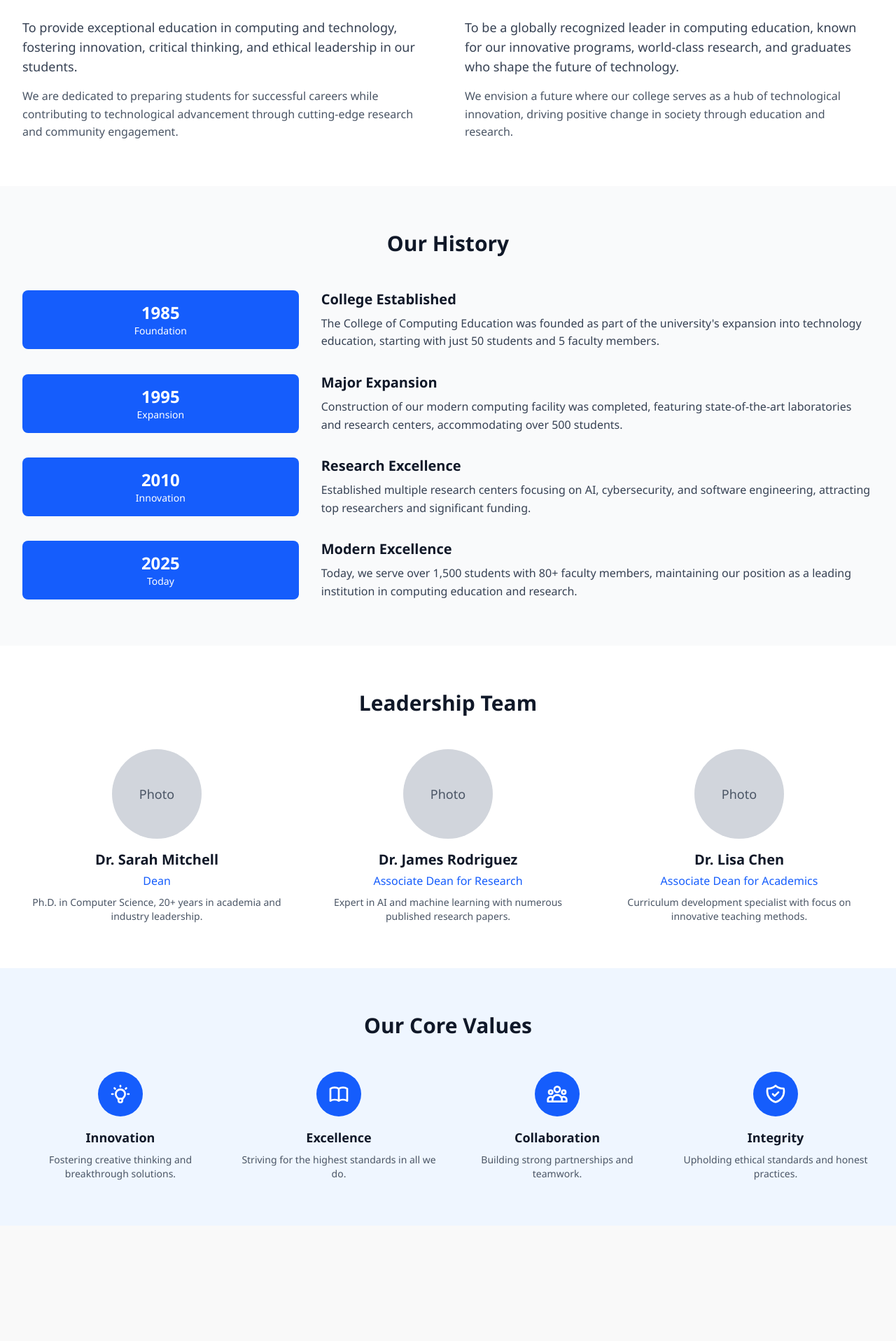
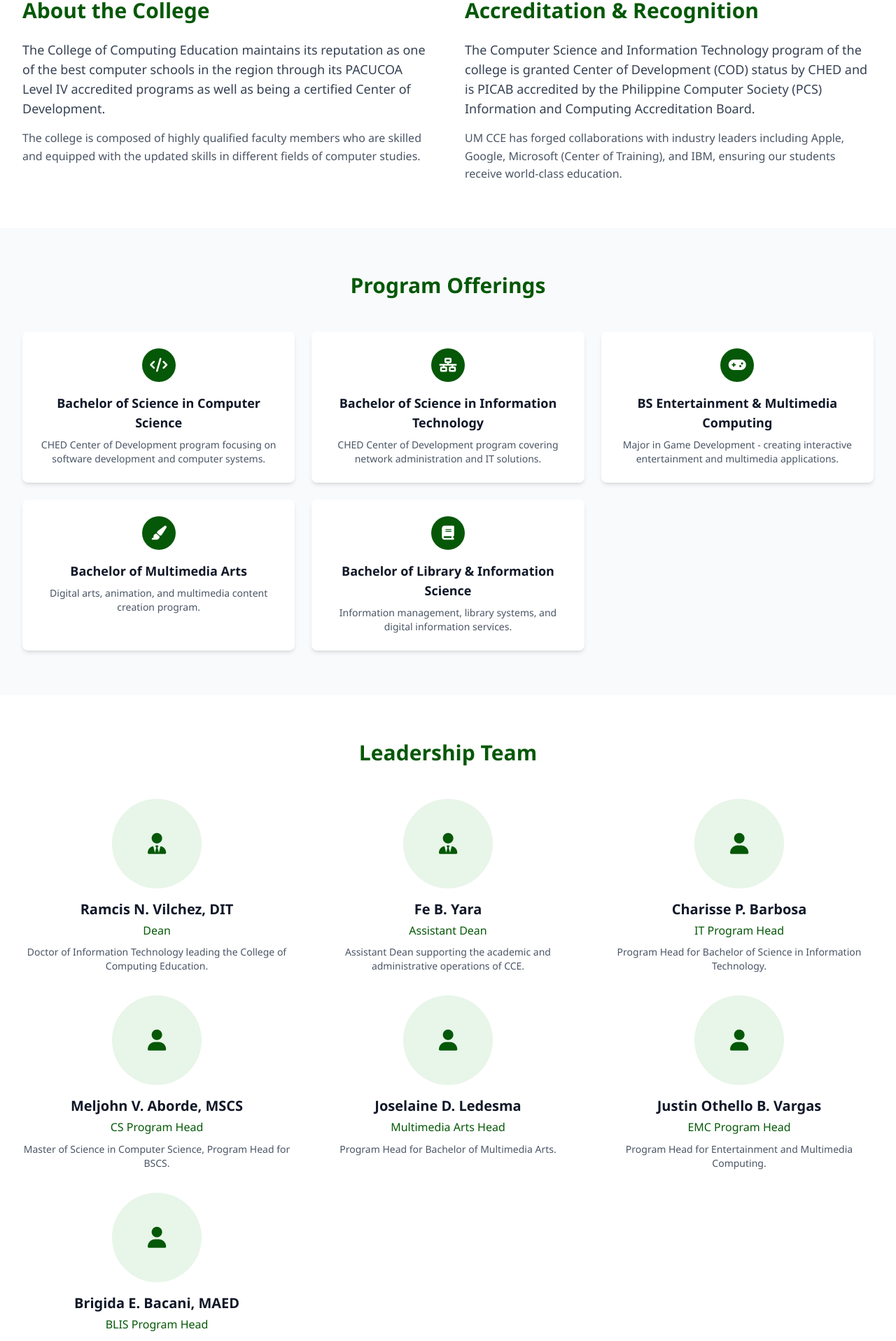
Before and after one commit to chicocaine/groupangelo_labexam, a React (Vite) app in the folder frontend/: page /about in a window 1280 px wide. Shown: the part 420-2337 px from the top of the page at 70% size. Before the commit the page ends 2172 px from the top, so only its background shows below. Built offline with nearby package versions, Linux system fonts and the light colour scheme; no server answers.

Commit message:
about page

```diff
--- a/frontend/src/pages/About.tsx
+++ b/frontend/src/pages/About.tsx
@@ -4,12 +4,12 @@ export const About: React.FC = () => {
   return (
     <div className="min-h-screen bg-white">
       {/* Header */}
-      <div className="bg-blue-900 text-white py-16">
-        <div className="max-w-7xl mx-auto px-4 sm:px-6 lg:px-8">
-          <h1 className="text-4xl md:text-5xl font-bold mb-6">About Our College</h1>
-          <p className="text-xl text-blue-100 max-w-3xl">
-            Leading the way in computing education since 1985, we're committed to developing
-            the next generation of technology leaders and innovators.
+      <div className="py-20 px-4 sm:px-6 lg:px-8" style={{background: 'linear-gradient(135deg, var(--primary-green) 0%, var(--dark-green) 100%)'}}>
+        <div className="max-w-7xl mx-auto text-center">
+          <h1 className="text-4xl md:text-5xl font-bold mb-6 text-white slide-down">About UM College of Computing Education</h1>
+          <p className="text-xl text-green-100 max-w-4xl mx-auto slide-down">
+            One of the best computer schools in the region with PACUCOA Level IV accredited programs
+            and certified Center of Development status by CHED at the University of Mindanao.
           </p>
         </div>
       </div>
@@ -18,101 +18,79 @@ export const About: React.FC = () => {
       <div className="py-16">
         <div className="max-w-7xl mx-auto px-4 sm:px-6 lg:px-8">
           <div className="grid md:grid-cols-2 gap-12">
-            <div>
-              <h2 className="text-3xl font-bold text-gray-900 mb-6">Our Mission</h2>
+            <div className="slide-down">
+              <h2 className="text-3xl font-bold mb-6" style={{color: 'var(--primary-green)'}}>About the College</h2>
               <p className="text-lg text-gray-700 mb-4">
-                To provide exceptional education in computing and technology, fostering innovation,
-                critical thinking, and ethical leadership in our students.
+                The College of Computing Education maintains its reputation as one of the best
+                computer schools in the region through its PACUCOA Level IV accredited programs
+                as well as being a certified Center of Development.
               </p>
               <p className="text-gray-600">
-                We are dedicated to preparing students for successful careers while contributing
-                to technological advancement through cutting-edge research and community engagement.
+                The college is composed of highly qualified faculty members who are skilled and
+                equipped with the updated skills in different fields of computer studies.
               </p>
             </div>
 
-            <div>
-              <h2 className="text-3xl font-bold text-gray-900 mb-6">Our Vision</h2>
+            <div className="slide-down">
+              <h2 className="text-3xl font-bold mb-6" style={{color: 'var(--primary-green)'}}>Accreditation & Recognition</h2>
               <p className="text-lg text-gray-700 mb-4">
-                To be a globally recognized leader in computing education, known for our innovative
-                programs, world-class research, and graduates who shape the future of technology.
+                The Computer Science and Information Technology program of the college is granted
+                Center of Development (COD) status by CHED and is PICAB accredited by the Philippine
+                Computer Society (PCS) Information and Computing Accreditation Board.
               </p>
               <p className="text-gray-600">
-                We envision a future where our college serves as a hub of technological innovation,
-                driving positive change in society through education and research.
+                UM CCE has forged collaborations with industry leaders including Apple, Google,
+                Microsoft (Center of Training), and IBM, ensuring our students receive world-class education.
               </p>
             </div>
           </div>
         </div>
       </div>
 
-      {/* History */}
+      {/* Program Offerings */}
       <div className="py-16 bg-gray-50">
         <div className="max-w-7xl mx-auto px-4 sm:px-6 lg:px-8">
-          <h2 className="text-3xl font-bold text-gray-900 mb-12 text-center">Our History</h2>
+          <h2 className="text-3xl font-bold mb-12 text-center slide-down" style={{color: 'var(--primary-green)'}}>Program Offerings</h2>
 
-          <div className="space-y-8">
-            <div className="flex flex-col md:flex-row gap-8 items-center">
-              <div className="md:w-1/3">
-                <div className="bg-blue-600 text-white p-4 rounded-lg text-center">
-                  <div className="text-2xl font-bold">1985</div>
-                  <div className="text-sm">Foundation</div>
-                </div>
+          <div className="grid md:grid-cols-2 lg:grid-cols-3 gap-6">
+            <div className="bg-white p-6 rounded-lg shadow-md hover:shadow-lg transition duration-300 slide-down">
+              <div className="w-12 h-12 rounded-full flex items-center justify-center mx-auto mb-4" style={{backgroundColor: 'var(--primary-green)'}}>
+                <i className="fas fa-code text-white text-xl"></i>
               </div>
-              <div className="md:w-2/3">
-                <h3 className="text-xl font-semibold text-gray-900 mb-2">College Established</h3>
-                <p className="text-gray-700">
-                  The College of Computing Education was founded as part of the university's expansion
-                  into technology education, starting with just 50 students and 5 faculty members.
-                </p>
-              </div>
+              <h3 className="text-lg font-semibold text-gray-900 mb-2 text-center">Bachelor of Science in Computer Science</h3>
+              <p className="text-gray-600 text-sm text-center">CHED Center of Development program focusing on software development and computer systems.</p>
             </div>
 
-            <div className="flex flex-col md:flex-row gap-8 items-center">
-              <div className="md:w-1/3">
-                <div className="bg-blue-600 text-white p-4 rounded-lg text-center">
-                  <div className="text-2xl font-bold">1995</div>
-                  <div className="text-sm">Expansion</div>
-                </div>
+            <div className="bg-white p-6 rounded-lg shadow-md hover:shadow-lg transition duration-300 slide-down">
+              <div className="w-12 h-12 rounded-full flex items-center justify-center mx-auto mb-4" style={{backgroundColor: 'var(--primary-green)'}}>
+                <i className="fas fa-network-wired text-white text-xl"></i>
               </div>
-              <div className="md:w-2/3">
-                <h3 className="text-xl font-semibold text-gray-900 mb-2">Major Expansion</h3>
-                <p className="text-gray-700">
-                  Construction of our modern computing facility was completed, featuring state-of-the-art
-                  laboratories and research centers, accommodating over 500 students.
-                </p>
-              </div>
+              <h3 className="text-lg font-semibold text-gray-900 mb-2 text-center">Bachelor of Science in Information Technology</h3>
+              <p className="text-gray-600 text-sm text-center">CHED Center of Development program covering network administration and IT solutions.</p>
             </div>
 
-            <div className="flex flex-col md:flex-row gap-8 items-center">
-              <div className="md:w-1/3">
-                <div className="bg-blue-600 text-white p-4 rounded-lg text-center">
-                  <div className="text-2xl font-bold">2010</div>
-                  <div className="text-sm">Innovation</div>
-                </div>
+            <div className="bg-white p-6 rounded-lg shadow-md hover:shadow-lg transition duration-300 slide-down">
+              <div className="w-12 h-12 rounded-full flex items-center justify-center mx-auto mb-4" style={{backgroundColor: 'var(--primary-green)'}}>
+                <i className="fas fa-gamepad text-white text-xl"></i>
               </div>
-              <div className="md:w-2/3">
-                <h3 className="text-xl font-semibold text-gray-900 mb-2">Research Excellence</h3>
-                <p className="text-gray-700">
-                  Established multiple research centers focusing on AI, cybersecurity, and software engineering,
-                  attracting top researchers and significant funding.
-                </p>
-              </div>
+              <h3 className="text-lg font-semibold text-gray-900 mb-2 text-center">BS Entertainment & Multimedia Computing</h3>
+              <p className="text-gray-600 text-sm text-center">Major in Game Development - creating interactive entertainment and multimedia applications.</p>
             </div>
 
-            <div className="flex flex-col md:flex-row gap-8 items-center">
-              <div className="md:w-1/3">
-                <div className="bg-blue-600 text-white p-4 rounded-lg text-center">
-                  <div className="text-2xl font-bold">2025</div>
-                  <div className="text-sm">Today</div>
-                </div>
+            <div className="bg-white p-6 rounded-lg shadow-md hover:shadow-lg transition duration-300 slide-down">
+              <div className="w-12 h-12 rounded-full flex items-center justify-center mx-auto mb-4" style={{backgroundColor: 'var(--primary-green)'}}>
+                <i className="fas fa-paint-brush text-white text-xl"></i>
               </div>
-              <div className="md:w-2/3">
-                <h3 className="text-xl font-semibold text-gray-900 mb-2">Modern Excellence</h3>
-                <p className="text-gray-700">
-                  Today, we serve over 1,500 students with 80+ faculty members, maintaining our position
-                  as a leading institution in computing education and research.
-                </p>
+              <h3 className="text-lg font-semibold text-gray-900 mb-2 text-center">Bachelor of Multimedia Arts</h3>
+              <p className="text-gray-600 text-sm text-center">Digital arts, animation, and multimedia content creation program.</p>
+            </div>
+
+            <div className="bg-white p-6 rounded-lg shadow-md hover:shadow-lg transition duration-300 slide-down">
+              <div className="w-12 h-12 rounded-full flex items-center justify-center mx-auto mb-4" style={{backgroundColor: 'var(--primary-green)'}}>
+                <i className="fas fa-book text-white text-xl"></i>
               </div>
+              <h3 className="text-lg font-semibold text-gray-900 mb-2 text-center">Bachelor of Library & Information Science</h3>
+              <p className="text-gray-600 text-sm text-center">Information management, library systems, and digital information services.</p>
             </div>
           </div>
         </div>
@@ -121,96 +99,132 @@ export const About: React.FC = () => {
       {/* Leadership */}
       <div className="py-16">
         <div className="max-w-7xl mx-auto px-4 sm:px-6 lg:px-8">
-          <h2 className="text-3xl font-bold text-gray-900 mb-12 text-center">Leadership Team</h2>
+          <h2 className="text-3xl font-bold mb-12 text-center slide-down" style={{color: 'var(--primary-green)'}}>Leadership Team</h2>
 
-          <div className="grid md:grid-cols-3 gap-8">
-            <div className="text-center">
-              <div className="w-32 h-32 bg-gray-300 rounded-full mx-auto mb-4 flex items-center justify-center">
-                <span className="text-gray-600 text-lg">Photo</span>
+          <div className="grid md:grid-cols-2 lg:grid-cols-3 gap-8">
+            <div className="text-center slide-down">
+              <div className="w-32 h-32 rounded-full mx-auto mb-4 flex items-center justify-center" style={{backgroundColor: 'var(--light-green)'}}>
+                <i className="fas fa-user-tie text-3xl" style={{color: 'var(--primary-green)'}}></i>
               </div>
-              <h3 className="text-xl font-semibold text-gray-900 mb-1">Dr. Sarah Mitchell</h3>
-              <p className="text-blue-600 font-medium mb-2">Dean</p>
+              <h3 className="text-xl font-semibold text-gray-900 mb-1">Ramcis N. Vilchez, DIT</h3>
+              <p className="font-medium mb-2" style={{color: 'var(--primary-green)'}}>Dean</p>
               <p className="text-gray-600 text-sm">
-                Ph.D. in Computer Science, 20+ years in academia and industry leadership.
+                Doctor of Information Technology leading the College of Computing Education.
               </p>
             </div>
 
-            <div className="text-center">
-              <div className="w-32 h-32 bg-gray-300 rounded-full mx-auto mb-4 flex items-center justify-center">
-                <span className="text-gray-600 text-lg">Photo</span>
+            <div className="text-center slide-down">
+              <div className="w-32 h-32 rounded-full mx-auto mb-4 flex items-center justify-center" style={{backgroundColor: 'var(--light-green)'}}>
+                <i className="fas fa-user-tie text-3xl" style={{color: 'var(--primary-green)'}}></i>
               </div>
-              <h3 className="text-xl font-semibold text-gray-900 mb-1">Dr. James Rodriguez</h3>
-              <p className="text-blue-600 font-medium mb-2">Associate Dean for Research</p>
+              <h3 className="text-xl font-semibold text-gray-900 mb-1">Fe B. Yara</h3>
+              <p className="font-medium mb-2" style={{color: 'var(--primary-green)'}}>Assistant Dean</p>
               <p className="text-gray-600 text-sm">
-                Expert in AI and machine learning with numerous published research papers.
+                Assistant Dean supporting the academic and administrative operations of CCE.
               </p>
             </div>
 
-            <div className="text-center">
-              <div className="w-32 h-32 bg-gray-300 rounded-full mx-auto mb-4 flex items-center justify-center">
-                <span className="text-gray-600 text-lg">Photo</span>
+            <div className="text-center slide-down">
+              <div className="w-32 h-32 rounded-full mx-auto mb-4 flex items-center justify-center" style={{backgroundColor: 'var(--light-green)'}}>
+                <i className="fas fa-user text-3xl" style={{color: 'var(--primary-green)'}}></i>
               </div>
-              <h3 className="text-xl font-semibold text-gray-900 mb-1">Dr. Lisa Chen</h3>
-              <p className="text-blue-600 font-medium mb-2">Associate Dean for Academics</p>
+              <h3 className="text-xl font-semibold text-gray-900 mb-1">Charisse P. Barbosa</h3>
+              <p className="font-medium mb-2" style={{color: 'var(--primary-green)'}}>IT Program Head</p>
               <p className="text-gray-600 text-sm">
-                Curriculum development specialist with focus on innovative teaching methods.
+                Program Head for Bachelor of Science in Information Technology.
+              </p>
+            </div>
+
+            <div className="text-center slide-down">
+              <div className="w-32 h-32 rounded-full mx-auto mb-4 flex items-center justify-center" style={{backgroundColor: 'var(--light-green)'}}>
+                <i className="fas fa-user text-3xl" style={{color: 'var(--primary-green)'}}></i>
+              </div>
+              <h3 className="text-xl font-semibold text-gray-900 mb-1">Meljohn V. Aborde, MSCS</h3>
+              <p className="font-medium mb-2" style={{color: 'var(--primary-green)'}}>CS Program Head</p>
+              <p className="text-gray-600 text-sm">
+                Master of Science in Computer Science, Program Head for BSCS.
+              </p>
+            </div>
+
+            <div className="text-center slide-down">
+              <div className="w-32 h-32 rounded-full mx-auto mb-4 flex items-center justify-center" style={{backgroundColor: 'var(--light-green)'}}>
+                <i className="fas fa-user text-3xl" style={{color: 'var(--primary-green)'}}></i>
+              </div>
+              <h3 className="text-xl font-semibold text-gray-900 mb-1">Joselaine D. Ledesma</h3>
+              <p className="font-medium mb-2" style={{color: 'var(--primary-green)'}}>Multimedia Arts Head</p>
+              <p className="text-gray-600 text-sm">
+                Program Head for Bachelor of Multimedia Arts.
+              </p>
+            </div>
+
+            <div className="text-center slide-down">
+              <div className="w-32 h-32 rounded-full mx-auto mb-4 flex items-center justify-center" style={{backgroundColor: 'var(--light-green)'}}>
+                <i className="fas fa-user text-3xl" style={{color: 'var(--primary-green)'}}></i>
+              </div>
+              <h3 className="text-xl font-semibold text-gray-900 mb-1">Justin Othello B. Vargas</h3>
+              <p className="font-medium mb-2" style={{color: 'var(--primary-green)'}}>EMC Program Head</p>
+              <p className="text-gray-600 text-sm">
+                Program Head for Entertainment and Multimedia Computing.
+              </p>
+            </div>
+
+            <div className="text-center slide-down">
+              <div className="w-32 h-32 rounded-full mx-auto mb-4 flex items-center justify-center" style={{backgroundColor: 'var(--light-green)'}}>
+                <i className="fas fa-user text-3xl" style={{color: 'var(--primary-green)'}}></i>
+              </div>
+              <h3 className="text-xl font-semibold text-gray-900 mb-1">Brigida E. Bacani, MAED</h3>
+              <p className="font-medium mb-2" style={{color: 'var(--primary-green)'}}>BLIS Program Head</p>
+              <p className="text-gray-600 text-sm">
+                Master of Arts in Education, Program Head for Library and Information Science.
               </p>
             </div>
           </div>
         </div>
       </div>
 
-      {/* Values */}
-      <div className="py-16 bg-blue-50">
+      {/* Industry Partnerships */}
+      <div className="py-16" style={{backgroundColor: 'var(--light-green)'}}>
         <div className="max-w-7xl mx-auto px-4 sm:px-6 lg:px-8">
-          <h2 className="text-3xl font-bold text-gray-900 mb-12 text-center">Our Core Values</h2>
+          <h2 className="text-3xl font-bold mb-12 text-center slide-down" style={{color: 'var(--primary-green)'}}>Industry Partnerships</h2>
 
           <div className="grid md:grid-cols-2 lg:grid-cols-4 gap-8">
-            <div className="text-center">
-              <div className="w-16 h-16 bg-blue-600 rounded-full flex items-center justify-center mx-auto mb-4">
-                <svg className="w-8 h-8 text-white" fill="none" stroke="currentColor" viewBox="0 0 24 24">
-                  <path strokeLinecap="round" strokeLinejoin="round" strokeWidth={2} d="M9.663 17h4.673M12 3v1m6.364 1.636l-.707.707M21 12h-1M4 12H3m3.343-5.657l-.707-.707m2.828 9.9a5 5 0 117.072 0l-.548.547A3.374 3.374 0 0014 18.469V19a2 2 0 11-4 0v-.531c0-.895-.356-1.754-.988-2.386l-.548-.547z" />
-                </svg>
+            <div className="text-center slide-down">
+              <div className="w-16 h-16 rounded-full flex items-center justify-center mx-auto mb-4" style={{backgroundColor: 'var(--primary-green)'}}>
+                <i className="fab fa-apple text-white text-xl"></i>
               </div>
-              <h3 className="text-lg font-semibold text-gray-900 mb-2">Innovation</h3>
+              <h3 className="text-lg font-semibold text-gray-900 mb-2">Apple</h3>
               <p className="text-gray-600 text-sm">
-                Fostering creative thinking and breakthrough solutions.
+                Collaboration for iOS development and mobile computing education.
               </p>
             </div>
 
-            <div className="text-center">
-              <div className="w-16 h-16 bg-blue-600 rounded-full flex items-center justify-center mx-auto mb-4">
-                <svg className="w-8 h-8 text-white" fill="none" stroke="currentColor" viewBox="0 0 24 24">
-                  <path strokeLinecap="round" strokeLinejoin="round" strokeWidth={2} d="M12 6.253v13m0-13C10.832 5.477 9.246 5 7.5 5S4.168 5.477 3 6.253v13C4.168 18.477 5.754 18 7.5 18s3.332.477 4.5 1.253m0-13C13.168 5.477 14.754 5 16.5 5c1.746 0 3.332.477 4.5 1.253v13C19.832 18.477 18.246 18 16.5 18c-1.746 0-3.332.477-4.5 1.253" />
-                </svg>
+            <div className="text-center slide-down">
+              <div className="w-16 h-16 rounded-full flex items-center justify-center mx-auto mb-4" style={{backgroundColor: 'var(--primary-green)'}}>
+                <i className="fab fa-google text-white text-xl"></i>
               </div>
-              <h3 className="text-lg font-semibold text-gray-900 mb-2">Excellence</h3>
+              <h3 className="text-lg font-semibold text-gray-900 mb-2">Google</h3>
               <p className="text-gray-600 text-sm">
-                Striving for the highest standards in all we do.
+                Partnership for cloud computing and web development technologies.
               </p>
             </div>
 
-            <div className="text-center">
-              <div className="w-16 h-16 bg-blue-600 rounded-full flex items-center justify-center mx-auto mb-4">
-                <svg className="w-8 h-8 text-white" fill="none" stroke="currentColor" viewBox="0 0 24 24">
-                  <path strokeLinecap="round" strokeLinejoin="round" strokeWidth={2} d="M17 20h5v-2a3 3 0 00-5.356-1.857M17 20H7m10 0v-2c0-.656-.126-1.283-.356-1.857M7 20H2v-2a3 3 0 015.356-1.857M7 20v-2c0-.656.126-1.283.356-1.857m0 0a5.002 5.002 0 019.288 0M15 7a3 3 0 11-6 0 3 3 0 016 0zm6 3a2 2 0 11-4 0 2 2 0 014 0zM7 10a2 2 0 11-4 0 2 2 0 014 0z" />
-                </svg>
+            <div className="text-center slide-down">
+              <div className="w-16 h-16 rounded-full flex items-center justify-center mx-auto mb-4" style={{backgroundColor: 'var(--primary-green)'}}>
+                <i className="fab fa-microsoft text-white text-xl"></i>
               </div>
-              <h3 className="text-lg font-semibold text-gray-900 mb-2">Collaboration</h3>
+              <h3 className="text-lg font-semibold text-gray-900 mb-2">Microsoft</h3>
               <p className="text-gray-600 text-sm">
-                Building strong partnerships and teamwork.
+                Certified Center of Training for Microsoft technologies and Azure.
               </p>
             </div>
 
-            <div className="text-center">
-              <div className="w-16 h-16 bg-blue-600 rounded-full flex items-center justify-center mx-auto mb-4">
-                <svg className="w-8 h-8 text-white" fill="none" stroke="currentColor" viewBox="0 0 24 24">
-                  <path strokeLinecap="round" strokeLinejoin="round" strokeWidth={2} d="M9 12l2 2 4-4m5.618-4.016A11.955 11.955 0 0112 2.944a11.955 11.955 0 01-8.618 3.04A12.02 12.02 0 003 9c0 5.591 3.824 10.29 9 11.622 5.176-1.332 9-6.03 9-11.622 0-1.042-.133-2.052-.382-3.016z" />
-                </svg>
+            <div className="text-center slide-down">
+              <div className="w-16 h-16 rounded-full flex items-center justify-center mx-auto mb-4" style={{backgroundColor: 'var(--primary-green)'}}>
+                <i className="fas fa-server text-white text-xl"></i>
               </div>
-              <h3 className="text-lg font-semibold text-gray-900 mb-2">Integrity</h3>
+              <h3 className="text-lg font-semibold text-gray-900 mb-2">IBM</h3>
               <p className="text-gray-600 text-sm">
-                Upholding ethical standards and honest practices.
+                Collaboration for enterprise computing and data analytics programs.
               </p>
             </div>
           </div>
```
